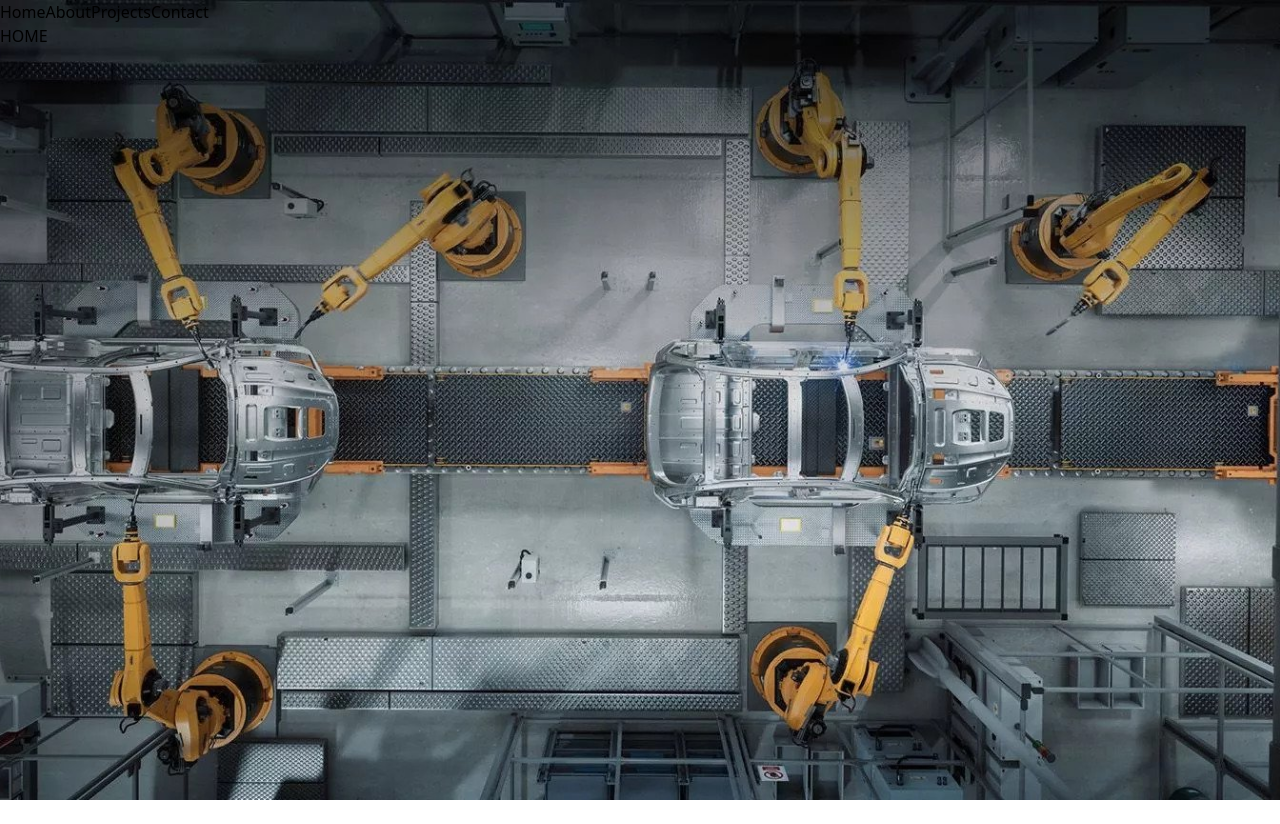
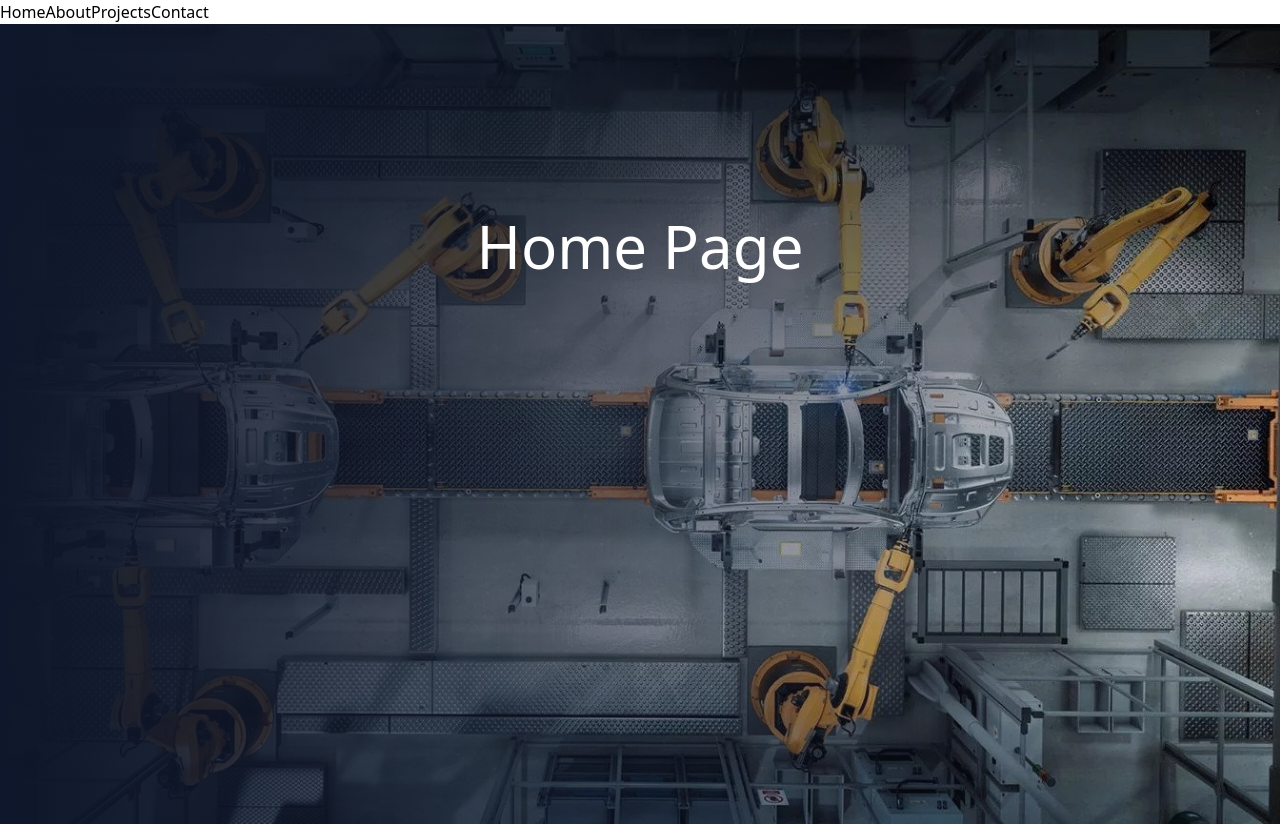
Before and after one commit to jeffgrahamcodes/next-portfolio, a Next.js app: page / in a window 1280 px wide. Before the commit the page ends 800 px from the top, so only its background shows below. Built offline with nearby package versions, Linux system fonts and the light colour scheme.

Commit message:
create Hero component

```diff
--- a/src/app/page.tsx
+++ b/src/app/page.tsx
@@ -1,18 +1,10 @@
-import Image from 'next/image';
+import Hero from '@/components/hero';
 import homeImg from '/public/images/home.jpg';
 
 export default function Home() {
   return (
     <div>
-      <h1>HOME</h1>
-      <div className="absolute -z-10 inset-0">
-        <Image
-          src={homeImg}
-          alt="TODO"
-          fill
-          style={{ objectFit: 'cover' }}
-        />
-      </div>
+      <Hero imgData={homeImg} imgAlt="background" title="Home Page" />
     </div>
   );
 }
--- /dev/null
+++ b/src/components/hero.tsx
@@ -0,0 +1,27 @@
+import { StaticImageData } from 'next/image';
+import Image from 'next/image';
+
+interface HeroProps {
+  imgData: StaticImageData;
+  imgAlt: string;
+  title: string;
+}
+
+export default function Hero(props: HeroProps) {
+  return (
+    <div className="relative h-screen">
+      <div className="absolute -z-10 inset-0">
+        <Image
+          src={props.imgData}
+          alt={props.imgAlt}
+          fill
+          style={{ objectFit: 'cover' }}
+        />
+        <div className="absolute inset-0 bg-gradient-to-r from-slate-900"></div>
+      </div>
+      <div className="pt-48 flex justify-center items-center">
+        <h1 className="text-white text-6xl">{props.title}</h1>
+      </div>
+    </div>
+  );
+}
```
